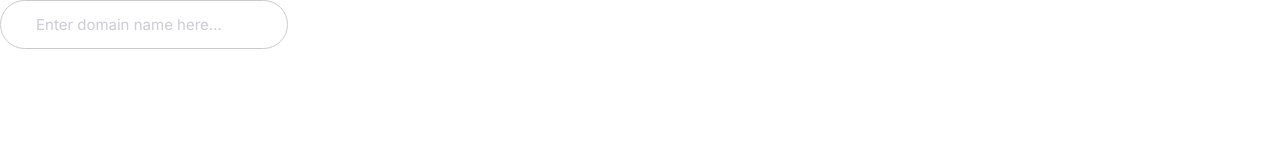
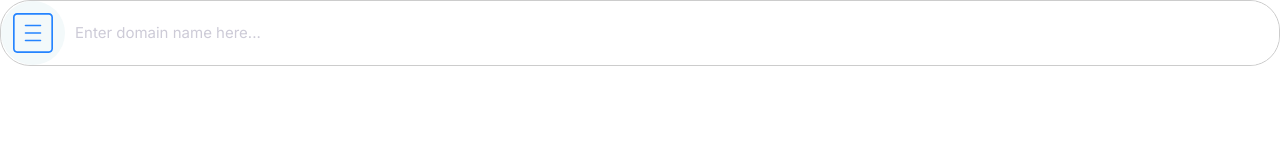
Before and after one commit to sjshikoh/shai, a plain HTML site: page index.html in a window 1280 px wide. Drawn offline with Linux system fonts and the light colour scheme.

Commit message:
input group component

```diff
--- a/css/styles.css
+++ b/css/styles.css
@@ -4,6 +4,8 @@
     --color-accent: #ff3400;
     --color-headings: #1b0760;
     --color-body: #918ca4;
+    --color-border: #ccc;
+    --border-radius: 30px;
 }
 
 *,*::after, *::before {
@@ -240,8 +242,8 @@ a {
 
 /* inputs */
 input {
-  border-radius: 30px;
-  border: 1px solid #ccc;
+  border-radius: var(--border-radius);
+  border: 1px solid var(--color-border);
   color: var(--color-headings);
   font-size: 2rem;
   outline: 0;
@@ -253,6 +255,22 @@ input {
   color: #cdcbd7;
 }
 
+.input-group {
+  border: 1px solid var(--color-border);
+  border-radius: var(--border-radius);
+  display: flex;
+}
+
+.input-group .input {
+  border: 0;
+  flex-grow: 1;
+  padding: 1.5rem 1rem;
+}
+
+.input-group .btn {
+  margin: 4px;
+}
+
 @media screen and (min-width: 1024px) {
   input {
     font-size: 1.5rem;
--- a/index.html
+++ b/index.html
@@ -11,6 +11,13 @@
     <link rel="stylesheet" href="css/styles.css">
 </head>
 <body>
-   <input type="text" class="input" placeholder="Enter domain name here...">
+    <div class="input-group">
+        <span class="icon-container">
+            <svg class="icon icon--primary">
+                <use xlink:href="images/sprite.svg#menu"></use>
+              </svg>
+        </span>
+        <input type="text" class="input" placeholder="Enter domain name here...">
+    </div>
 </body>
 </html>
```
Also changed, not shown: components/inputs.html (+8 -0 lines).
